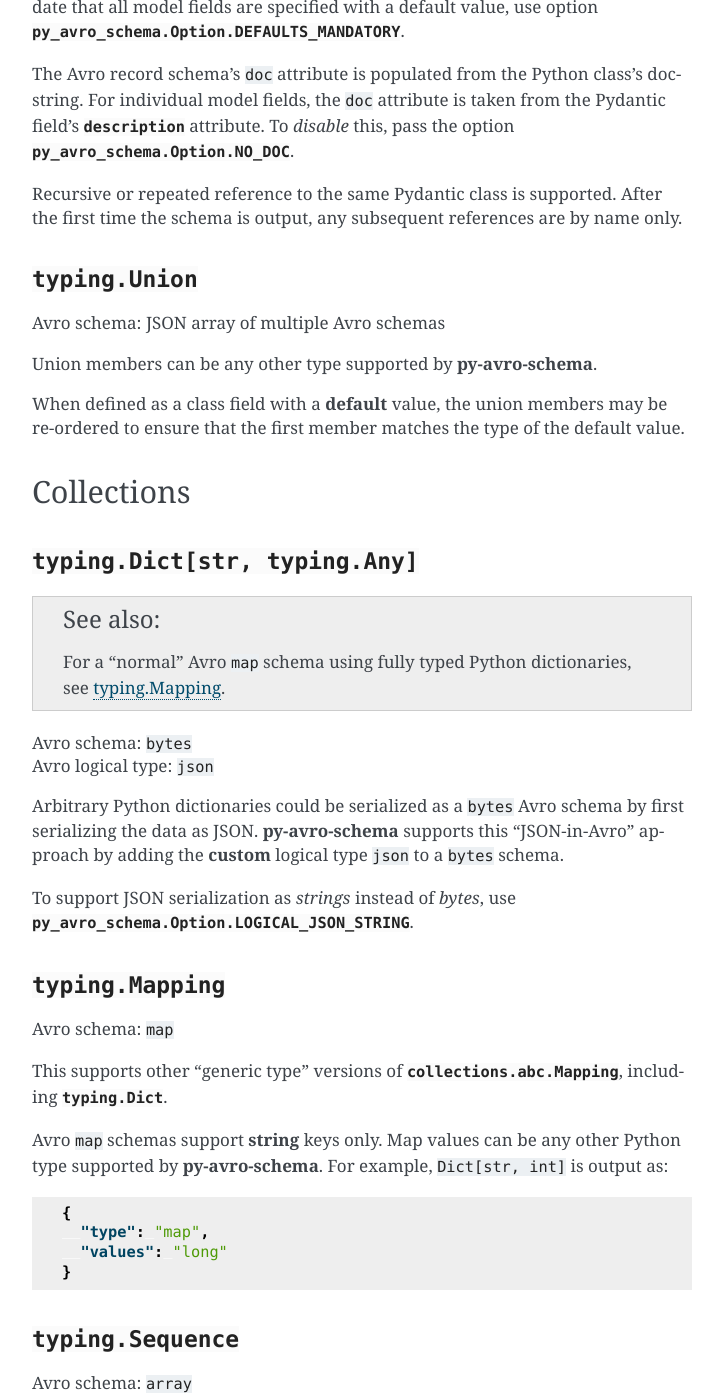
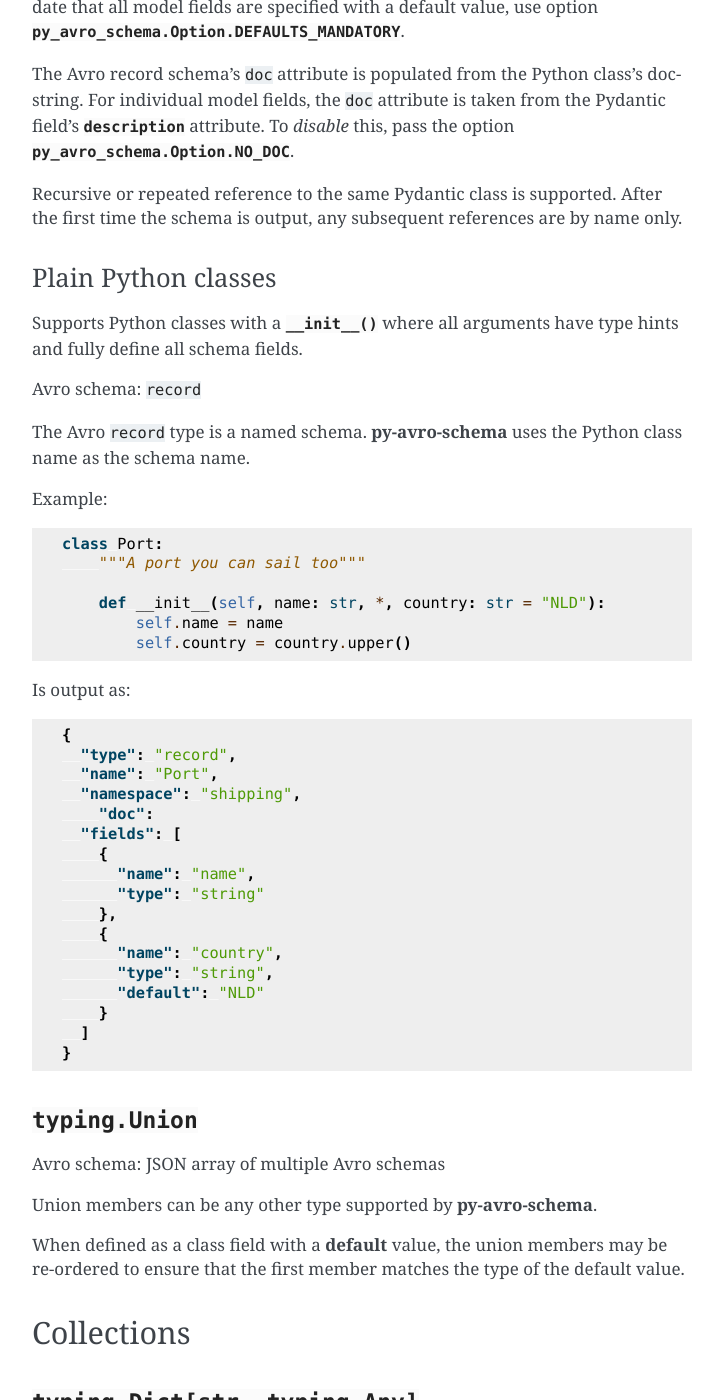
Before and after one commit to jpmorganchase/py-avro-schema, a Sphinx documentation site: the page built from docs/types.rst, in a window 1280 px wide and 1400 px high, scrolled down 2564 px. Shown: the whole window, without its empty margins (388-1111 px from the left). Built offline with Sphinx 7.4.7, drawn with Linux system fonts in a browser that asks for light colours.

Commit message:
Add docs for plain python classes

```diff
--- a/docs/types.rst
+++ b/docs/types.rst
@@ -138,6 +138,48 @@ For individual model fields, the ``doc`` attribute is taken from the Pydantic fi
 To *disable* this, pass the option :attr:`py_avro_schema.Option.NO_DOC`.
 
 Recursive or repeated reference to the same Pydantic class is supported. After the first time the schema is output, any subsequent references are by name only.
+
+
+Plain Python classes
+~~~~~~~~~~~~~~~~~~~~
+
+Supports Python classes with a :meth:`__init__` where all arguments have type hints and fully define all schema fields.
+
+Avro schema: ``record``
+
+The Avro ``record`` type is a named schema.
+**py-avro-schema** uses the Python class name as the schema name.
+
+Example::
+
+    class Port:
+        """A port you can sail too"""
+
+        def __init__(self, name: str, *, country: str = "NLD"):
+            self.name = name
+            self.country = country.upper()
+
+Is output as:
+
+.. code-block:: json
+
+   {
+     "type": "record",
+     "name": "Port",
+     "namespace": "shipping",
+       "doc":
+     "fields": [
+       {
+         "name": "name",
+         "type": "string"
+       },
+       {
+         "name": "country",
+         "type": "string",
+         "default": "NLD"
+       }
+     ]
+   }
 
 
 :class:`typing.Union`
```
